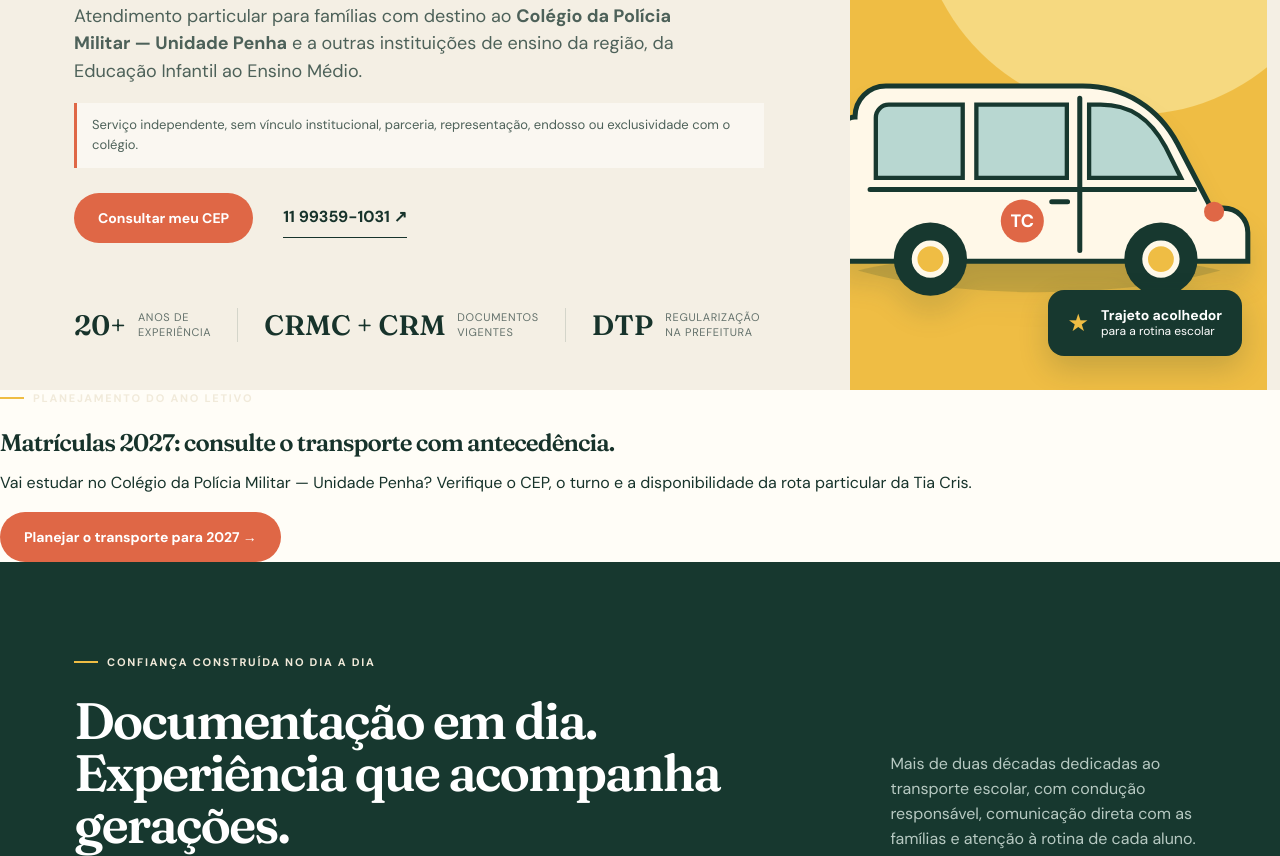
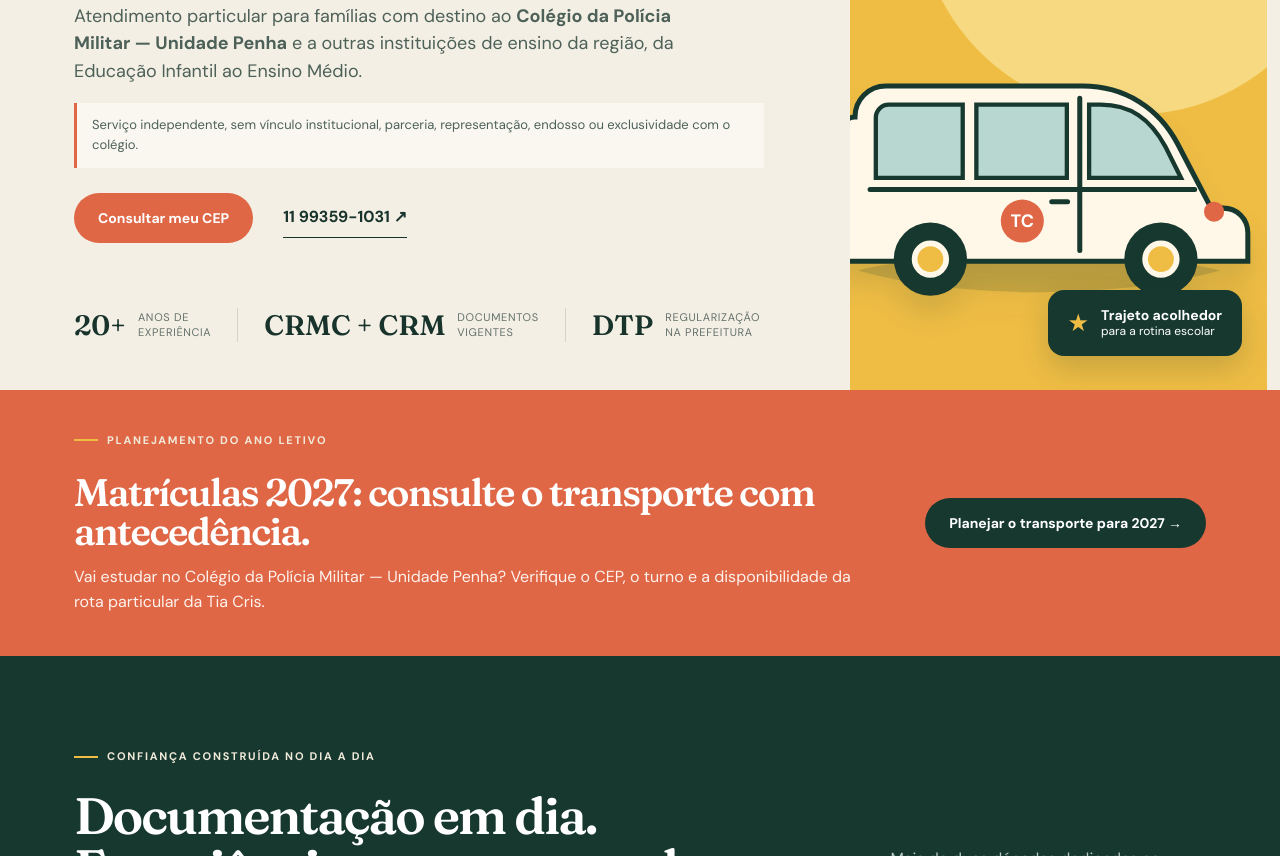
Before and after one commit to guilhermezamp/tia-cris-transporte-escolar, a plain HTML site: page index.html in a window 1280 px wide. Shown: the part 455-1311 px from the top of the page. Drawn offline with Linux system fonts and the light colour scheme.

Commit message:
Style 2027 enrollment campaign banner

```diff
--- a/styles.css
+++ b/styles.css
@@ -61,3 +61,12 @@ button:disabled{opacity:.65;cursor:wait;transform:none}
 .back-link{font-weight:700;font-size:13px}
 @media(max-width:950px){.route-hero{grid-template-columns:1fr;gap:42px}}
 @media(max-width:620px){.route-hero,.independent-panel{padding:64px 20px}.route-hero h1{font-size:44px}.school-links{gap:12px}.independent-panel>div{padding:24px 22px}}
+
+/* Campanha de matrículas 2027 */
+.enrollment-banner{background:var(--orange);color:#fff;padding:42px max(5vw,74px);display:flex;align-items:center;justify-content:space-between;gap:48px}
+.enrollment-banner h2{font-size:clamp(30px,3vw,46px);max-width:850px}
+.enrollment-banner p:last-child{margin:14px 0 0;color:#fff2ed;max-width:850px}
+.enrollment-banner .button{background:var(--green);white-space:nowrap}
+.enrollment-banner .button:hover{background:#0e2922}
+@media(max-width:820px){.enrollment-banner{align-items:flex-start;flex-direction:column;gap:24px}}
+@media(max-width:620px){.enrollment-banner{padding:46px 20px}.enrollment-banner .button{width:100%;white-space:normal;text-align:center}}
```
